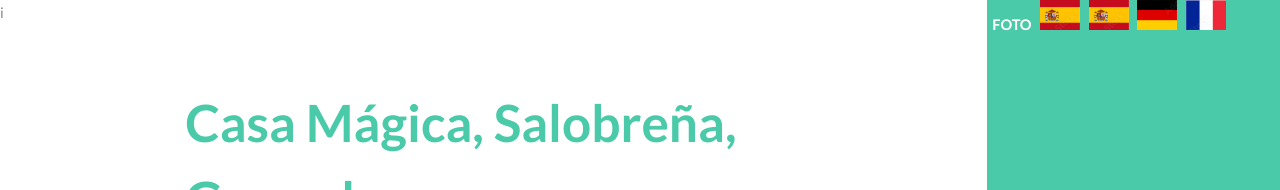
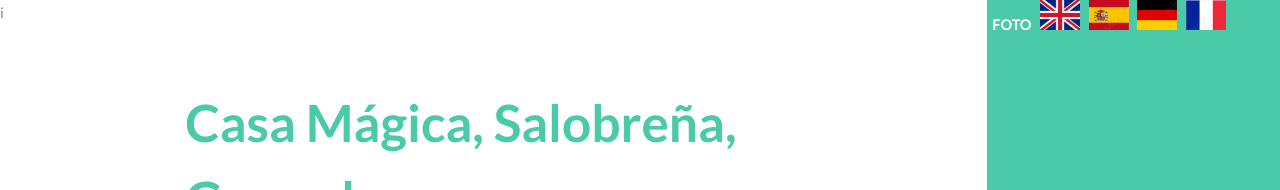
Before and after one commit to mtamariz/mtamariz.github.io, a Jekyll site: the page index.html, which Jekyll copies as it is, in a window 1280 px wide. Shown: the top 190 px of the page. Built offline with Jekyll 4.4.1, drawn with Linux system fonts in a browser that asks for light colours.

Commit message:
Update index.html

```diff
--- a/index.html
+++ b/index.html
@@ -21,7 +21,7 @@ i<!DOCTYPE HTML>
 
 					<h1>
 						&nbsp; <a href="#photos">FOTO </a>
-						&nbsp; <a href="#one"><img src="images/ES.png" width="40" height="30" alt=""> </a>
+						&nbsp; <a href="#one"><img src="images/EN.png" width="40" height="30" alt=""> </a>
 						&nbsp; <a href="#two"><img src="images/ES.png" width="40" height="30" alt=""> </a>
 						&nbsp; <a href="#three"><img src="images/DE.png" width="40" height="30" alt=""> </a>
 						&nbsp; <a href="#four"><img src="images/FR.png" width="40" height="30" alt=""> </a>
```
